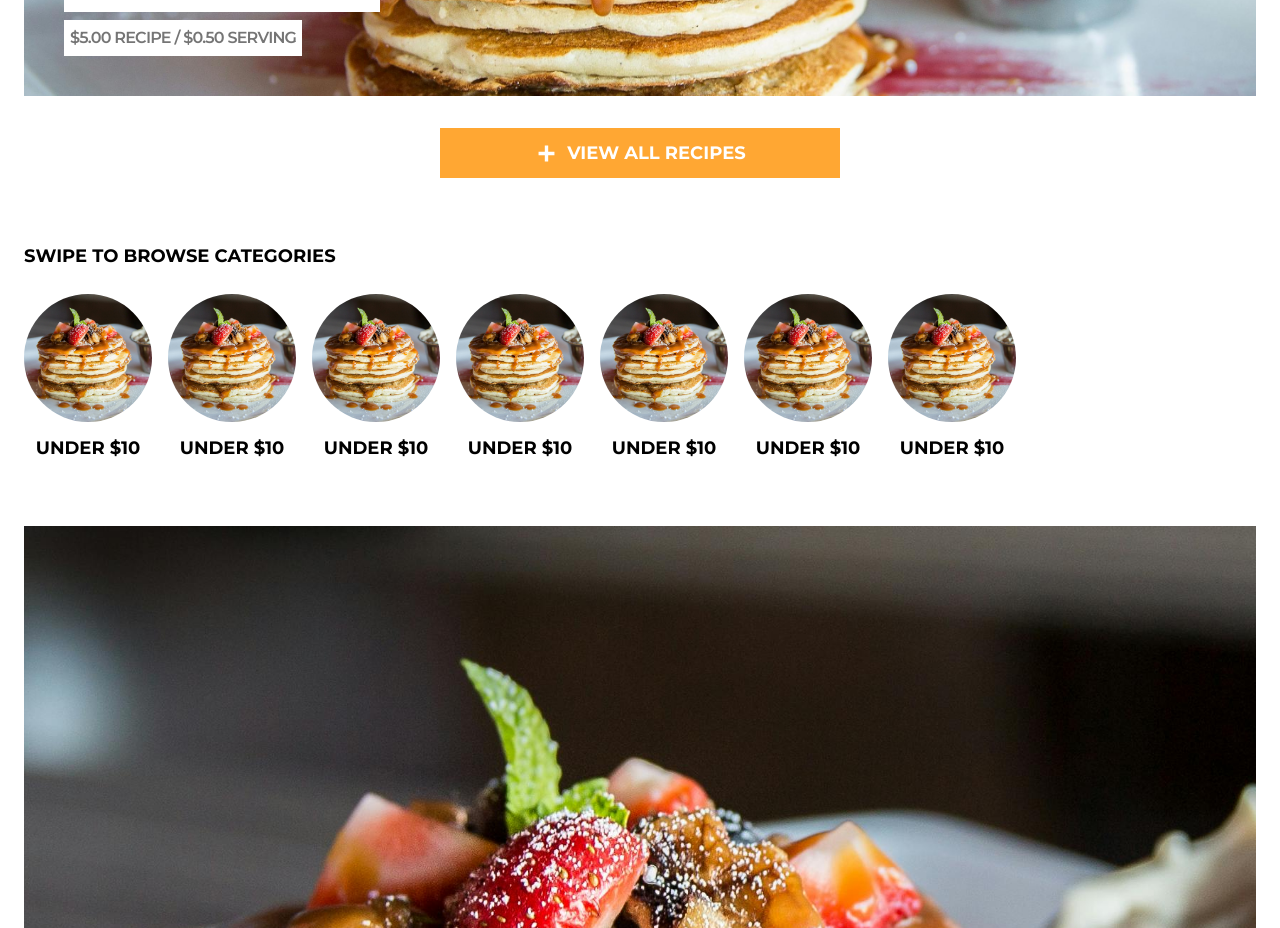
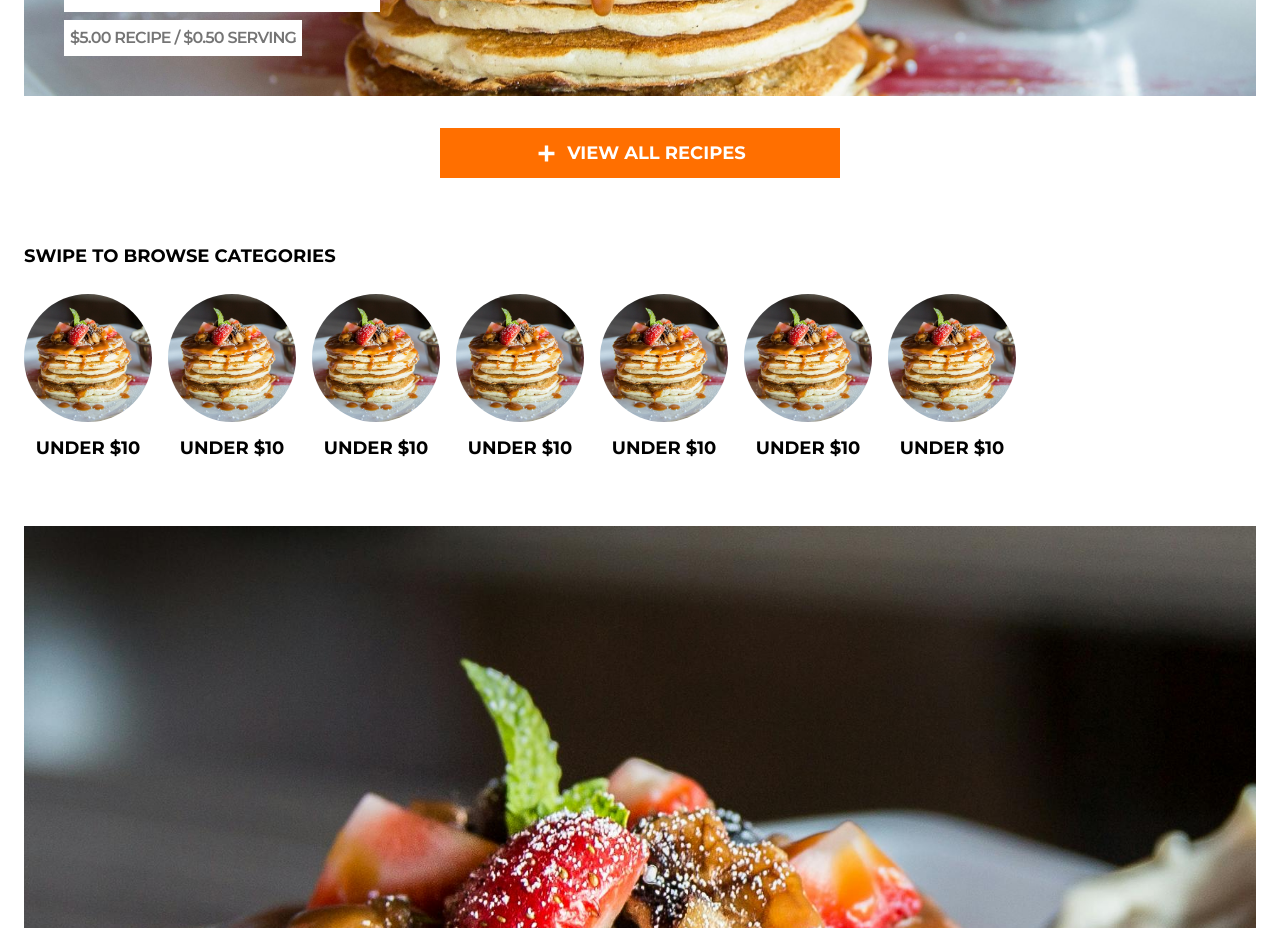
Before and after one commit to darwin-dev-diaz/recipe-site, a React (Vite) app: page / in a window 1280 px wide. Shown: the part 1000-1928 px from the top of the page. Built offline with nearby package versions, Linux system fonts and the light colour scheme.

Commit message:
Change home screen button color

```diff
--- a/src/pages/HomeScreen.jsx
+++ b/src/pages/HomeScreen.jsx
@@ -36,7 +36,7 @@ function HomeScreen() {
         <Button
           width="max-w-[400px] w-full"
           height="h-[50px]"
-          color="light-orange"
+          color="orange"
           textColor="white"
           text="View all recipes"
           extraCss="mx-auto"
```
